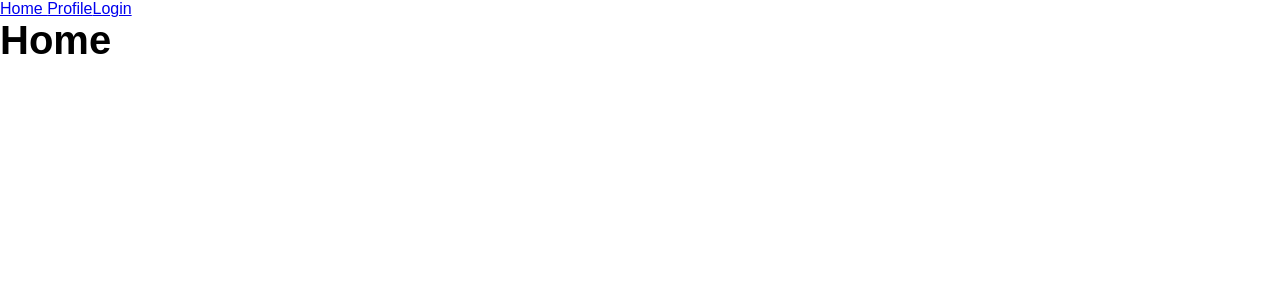
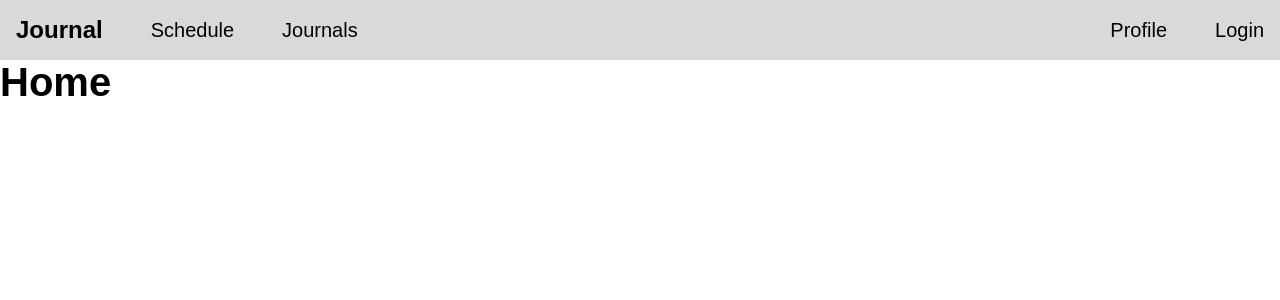
Before and after one commit to dunkinCoders/school-system, a React (Vite) app in the folder client/: page / in a window 1280 px wide. Shown: the top 300 px of the page. Built offline with nearby package versions, Linux system fonts and the light colour scheme; a web font is replaced by a local one.

Commit message:
moved sidebar links to header and added styles

```diff
--- /dev/null
+++ b/client/src/components/header/Header.css
@@ -0,0 +1,32 @@
+.header {
+    background-color: #D9D9D9;
+    display: flex;
+    justify-content: space-between;
+    align-items: center;
+    padding: 1rem;
+}
+
+.header__link {
+    color: #000;
+    text-decoration: none;
+    font-size: 1.25rem;
+    margin-left: 1rem;
+}
+
+.header__title {
+    font-size: 1.5rem;
+    font-weight: 700;
+    margin: 0;
+}
+
+.header__title_link {
+    color: #000;
+    text-decoration: none;
+
+}
+
+.header__section {
+    display: flex;
+    align-items: center;
+    gap: 2rem;
+}
--- a/client/src/components/header/Header.tsx
+++ b/client/src/components/header/Header.tsx
@@ -1,11 +1,46 @@
 import { Link } from "react-router-dom";
+import "./Header.css";
 
 const Header = () => {
   return (
-    <div>
-      <Link to="/"> Home </Link>
-      <Link to="/profile">Profile</Link>
-      <Link to="/login">Login</Link>
+    <div className="header">
+      <div className="header__section">
+        <h1 className="header__title">
+          <Link
+            className="header__title_link"
+            to="/"
+          >
+            Journal
+          </Link>
+        </h1>
+
+        <Link
+          className="header__link"
+          to="/schedule"
+        >
+          Schedule
+        </Link>
+        <Link
+          className="header__link"
+          to="/journals"
+        >
+          Journals
+        </Link>
+      </div>
+      <div className="header__section">
+        <Link
+          className="header__link"
+          to="/profile"
+        >
+          Profile
+        </Link>
+        <Link
+          className="header__link"
+          to="/login"
+        >
+          Login
+        </Link>
+      </div>
     </div>
   );
 };
```
